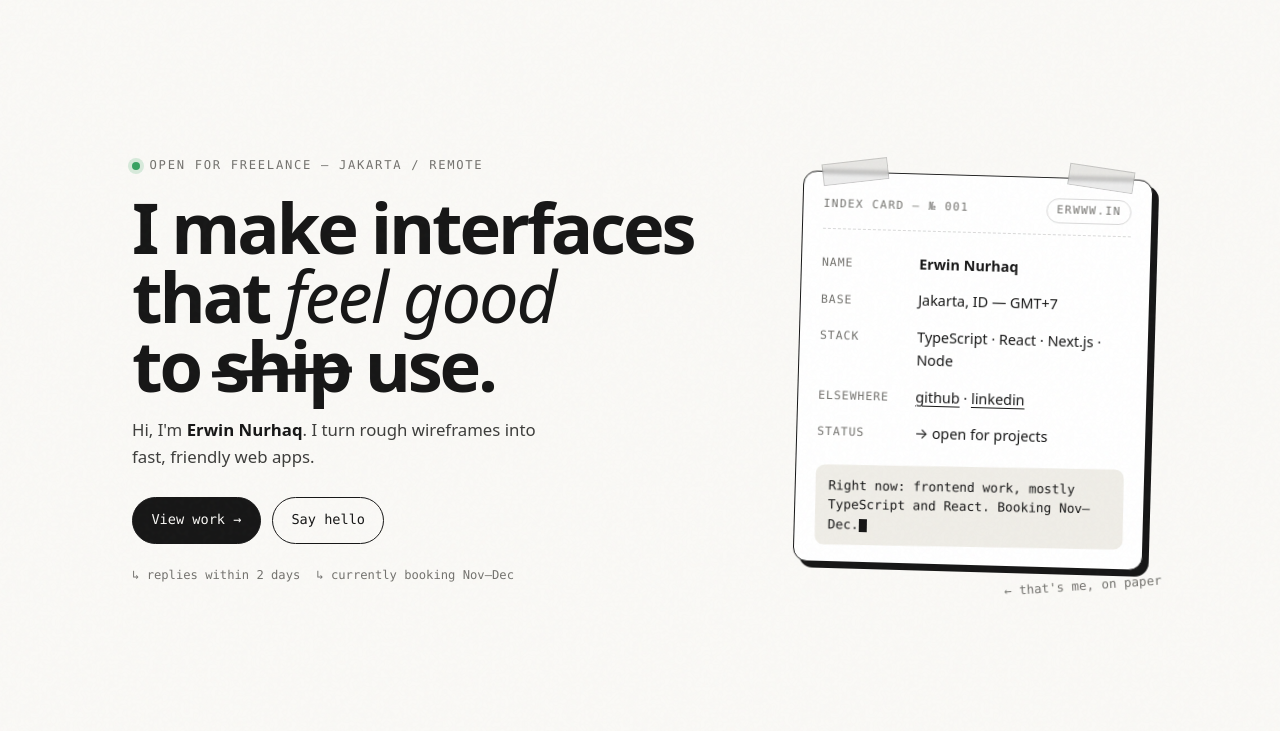
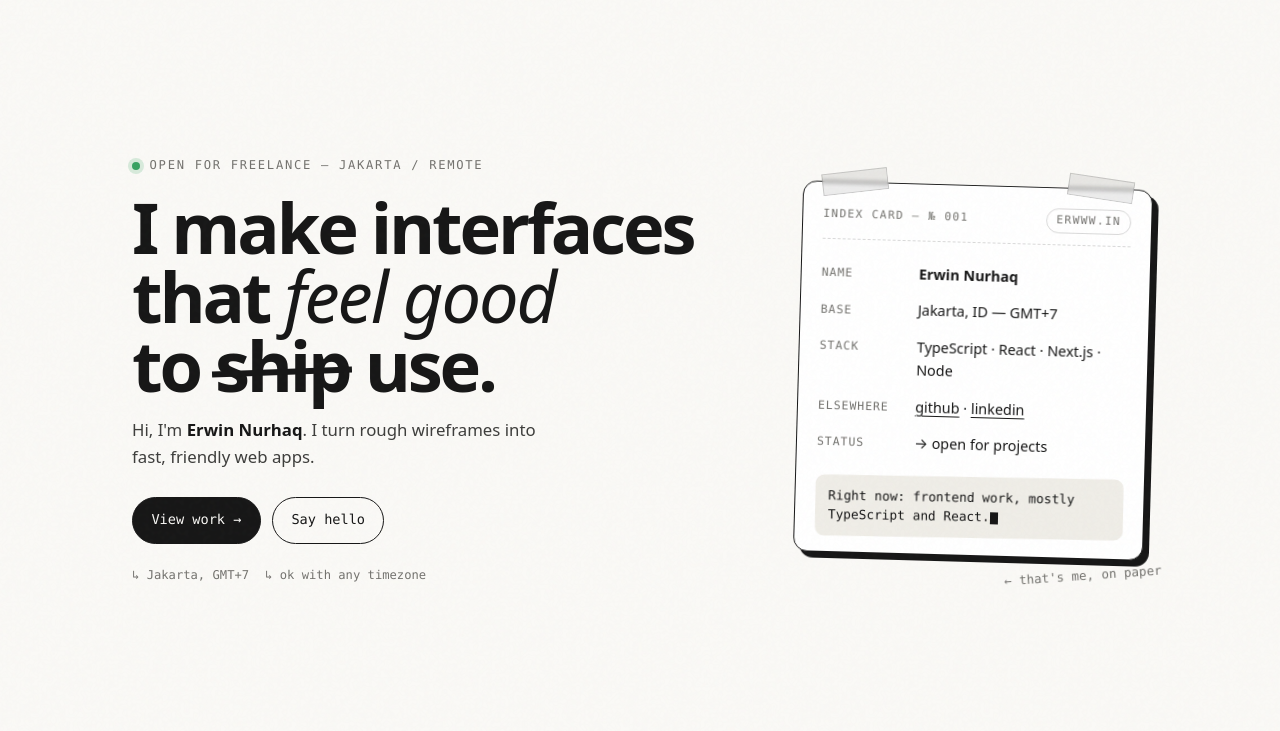
Before and after one commit to erwinnurhaq/erwinnurhaq.github.io, an Astro site: page / in a window 1280 px wide. Shown: the part 67-798 px from the top of the page. Built offline with nearby package versions, Linux system fonts and the light colour scheme; Astro itself is replaced by a stand-in of ours.

Commit message:
copy: remove invented availability and reply-time claims

```diff
--- a/src/pages/index.astro
+++ b/src/pages/index.astro
@@ -28,8 +28,8 @@ const fmtDate = (d: Date) => d.toLocaleDateString('en-GB', { day: '2-digit', mon
         <a class="btn btn-ghost" href="#contact">Say hello</a>
       </div>
       <div class="micro mono">
-        <span>↳ replies within 2 days</span>
-        <span>↳ currently booking Nov–Dec</span>
+        <span>↳ Jakarta, GMT+7</span>
+        <span>↳ ok with any timezone</span>
       </div>
     </div>
 
@@ -43,7 +43,7 @@ const fmtDate = (d: Date) => d.toLocaleDateString('en-GB', { day: '2-digit', mon
           <div class="card-row"><dt>Elsewhere</dt><dd><a class="text-link" href="https://github.com/erwinnurhaq" target="_blank" rel="noreferrer">github</a> · <a class="text-link" href="https://linkedin.com/in/erwinnurhaq" target="_blank" rel="noreferrer">linkedin</a></dd></div>
           <div class="card-row"><dt>Status</dt><dd>→ open for projects</dd></div>
         </dl>
-        <p class="hand">Right now: frontend work, mostly TypeScript and React. Booking Nov–Dec.<span class="cursor-blink"></span></p>
+        <p class="hand">Right now: frontend work, mostly TypeScript and React.<span class="cursor-blink"></span></p>
       </aside>
       <span class="card-scribble">← that's me, on paper</span>
     </div>
```
